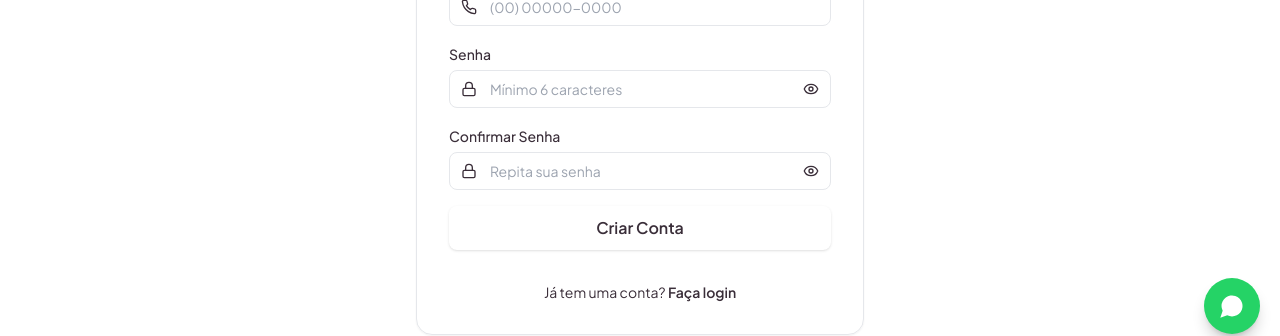
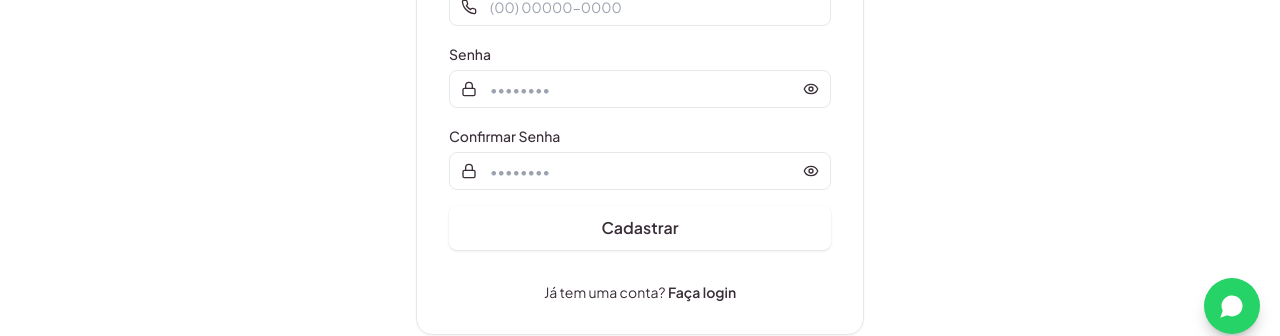
Before and after one commit to FreitasJoao1/Plin-festas, a Next.js app: page /cadastro in a window 1280 px wide. Shown: the part 446-782 px from the top of the page. Built offline with nearby package versions, Linux system fonts and the light colour scheme; no server answers.

Commit message:
Atualizar o page.tsx

```diff
--- a/src/app/cadastro/page.tsx
+++ b/src/app/cadastro/page.tsx
@@ -56,6 +56,10 @@ export default function CadastroPage() {
     }
 
     try {
+      if (!supabase) {
+        throw new Error('Não foi possível inicializar o serviço do Supabase.');
+      }
+
       const { error } = await supabase.auth.signUp({
         email,
         password,
@@ -149,13 +153,14 @@ export default function CadastroPage() {
                 required
                 value={password}
                 onChange={(e) => setPassword(e.target.value)}
-                placeholder="Mínimo 6 caracteres"
+                placeholder="••••••••"
                 className="w-full pl-10 pr-10 py-2 text-sm rounded-lg border bg-background focus:outline-none focus:ring-2 focus:ring-primary"
               />
               <button
                 type="button"
                 onClick={() => setShowPassword(!showPassword)}
                 className="absolute right-3 top-1/2 -translate-y-1/2 text-muted-foreground hover:text-foreground transition-colors"
+                title={showPassword ? 'Ocultar senha' : 'Exibir senha'}
               >
                 {showPassword ? <EyeOff className="h-4 w-4" /> : <Eye className="h-4 w-4" />}
               </button>
@@ -171,13 +176,14 @@ export default function CadastroPage() {
                 required
                 value={confirmPassword}
                 onChange={(e) => setConfirmPassword(e.target.value)}
-                placeholder="Repita sua senha"
+                placeholder="••••••••"
                 className="w-full pl-10 pr-10 py-2 text-sm rounded-lg border bg-background focus:outline-none focus:ring-2 focus:ring-primary"
               />
               <button
                 type="button"
                 onClick={() => setShowConfirmPassword(!showConfirmPassword)}
                 className="absolute right-3 top-1/2 -translate-y-1/2 text-muted-foreground hover:text-foreground transition-colors"
+                title={showConfirmPassword ? 'Ocultar senha' : 'Exibir senha'}
               >
                 {showConfirmPassword ? <EyeOff className="h-4 w-4" /> : <Eye className="h-4 w-4" />}
               </button>
@@ -189,7 +195,7 @@ export default function CadastroPage() {
             disabled={loading}
             className="w-full py-2.5 px-4 bg-primary text-primary-foreground font-semibold rounded-lg shadow hover:opacity-90 transition-opacity flex items-center justify-center"
           >
-            {loading ? <Loader2 className="h-5 w-5 animate-spin" /> : 'Criar Conta'}
+            {loading ? <Loader2 className="h-5 w-5 animate-spin" /> : 'Cadastrar'}
           </button>
         </form>
 
```
